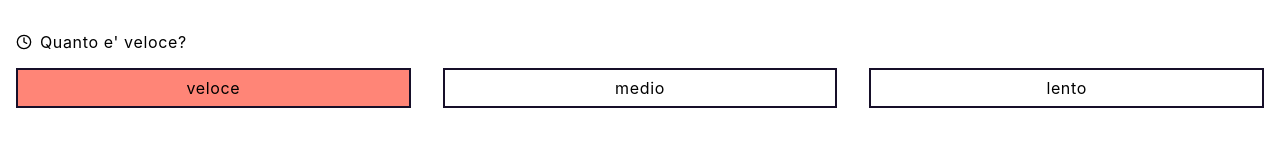
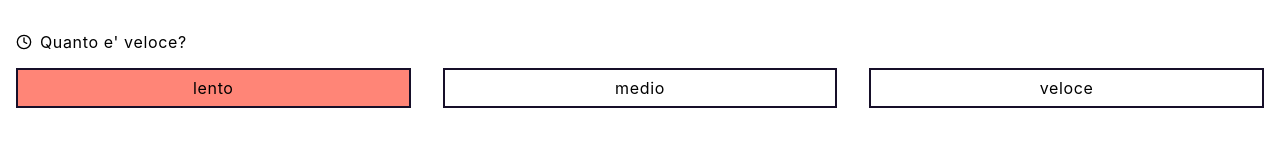
Before and after one commit to MarcoMaz/renato-do-list, a React (Create React App) app: page /add-edit in a window 1280 px wide. Shown: the part 357-517 px from the top of the page. Built offline with nearby package versions, Linux system fonts and the light colour scheme.

Commit message:
fix( speed ): fix value system

```diff
--- a/src/assets/copyText.js
+++ b/src/assets/copyText.js
@@ -26,7 +26,7 @@ const copyText = {
     options: [
       {
         id: 1,
-        label: 'veloce',
+        label: 'lento',
       },
       {
         id: 2,
@@ -34,7 +34,7 @@ const copyText = {
       },
       {
         id: 3,
-        label: 'lento',
+        label: 'veloce',
       },
     ],
   },
```
